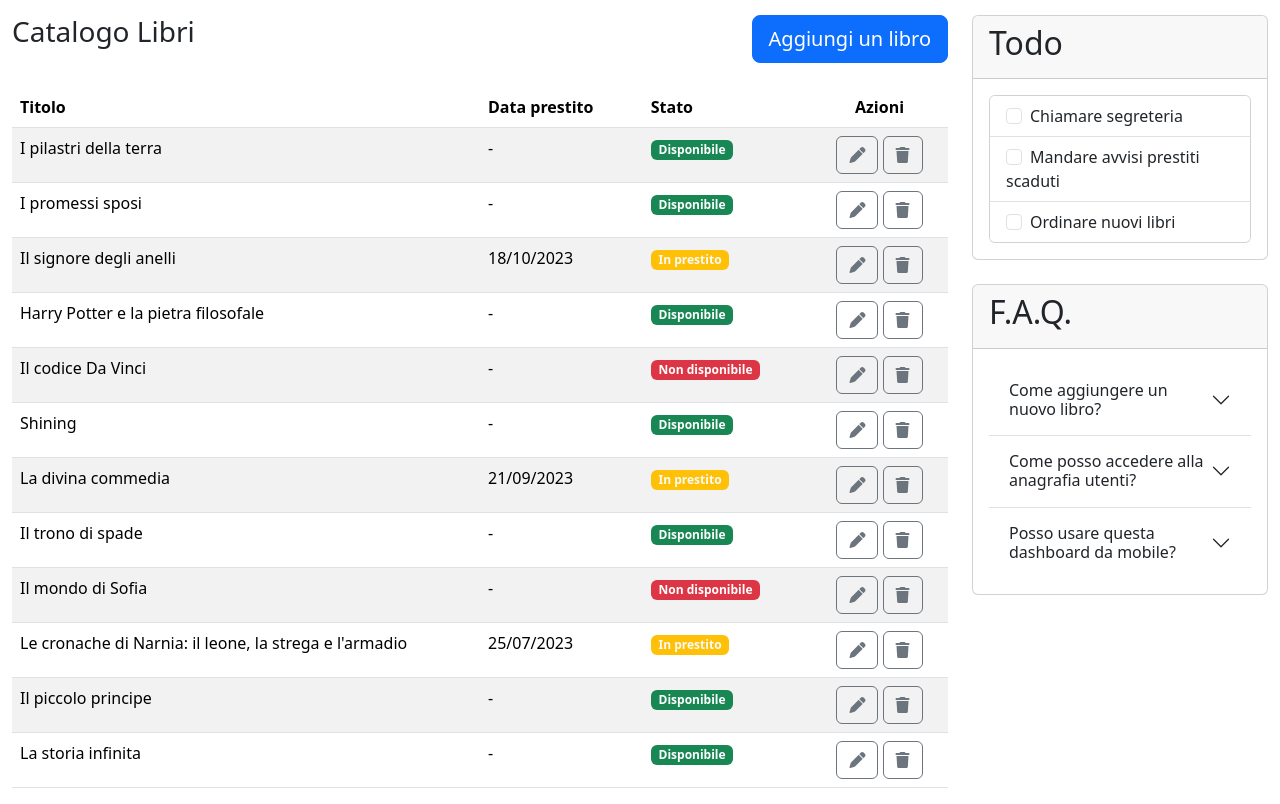
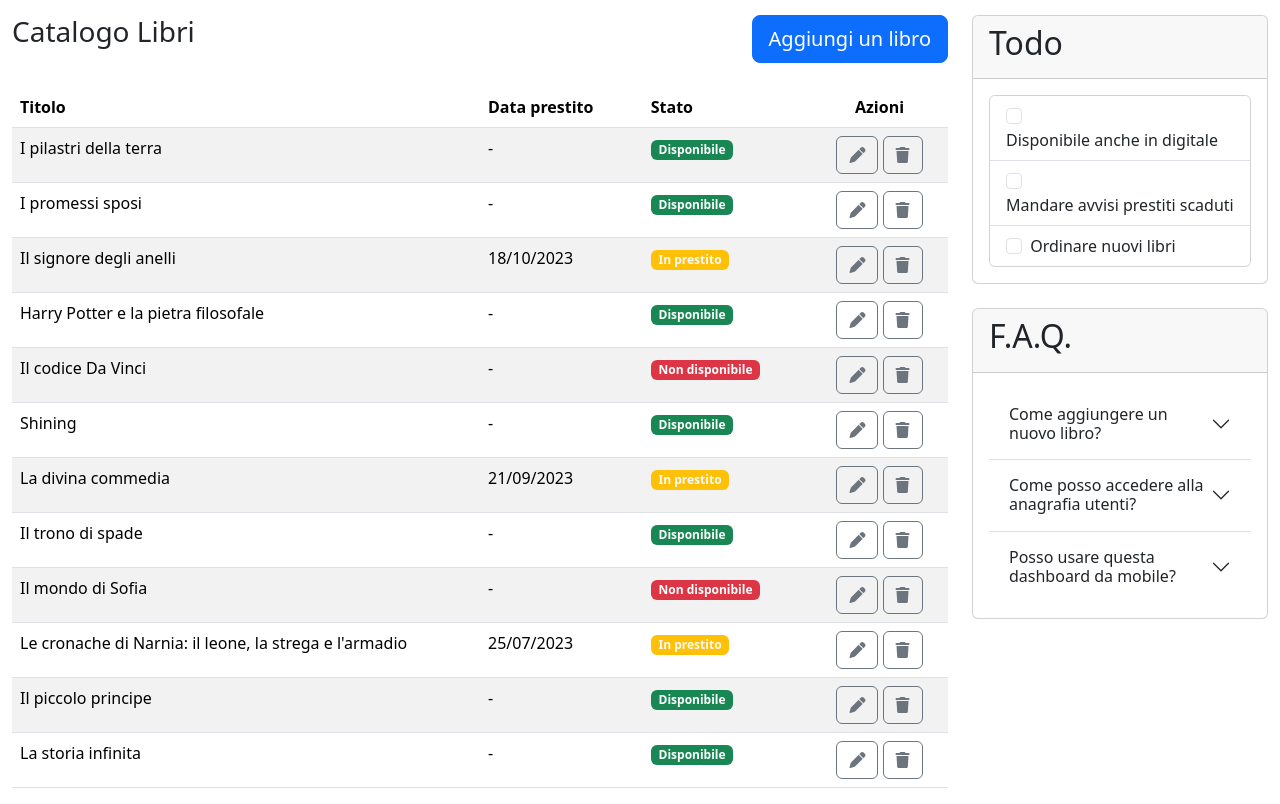
Before and after one commit to FedericoBellezza/html-css-bootstrap-dashboard, a plain HTML site: page index.html in a window 1280 px wide. Shown: the part 95-899 px from the top of the page. Drawn offline with nearby package versions, Linux system fonts and the light colour scheme.

Commit message:
add labels on checkbox

```diff
--- a/index.html
+++ b/index.html
@@ -198,9 +198,18 @@
 						<div class="card-body">
 							<div class="card">
 								<ul class="list-group list-group-flush">
-									<li class="list-group-item"><input class="form-check-input me-2" type="checkbox" value="" id="flexCheckDefault" />Chiamare segreteria</li>
-									<li class="list-group-item"><input class="form-check-input me-2" type="checkbox" value="" id="flexCheckDefault" />Mandare avvisi prestiti scaduti</li>
-									<li class="list-group-item"><input class="form-check-input me-2" type="checkbox" value="" id="flexCheckDefault" />Ordinare nuovi libri</li>
+									<li class="list-group-item">
+										<input class="form-check-input me-1" type="checkbox" value="" id="flexCheckDefault1" />
+										<label class="form-check-label" for="flexCheckDefault1">Disponibile anche in digitale</label>
+									</li>
+									<li class="list-group-item">
+										<input class="form-check-input me-1" type="checkbox" value="" id="flexCheckDefault2" />
+										<label class="form-check-label" for="flexCheckDefault2">Mandare avvisi prestiti scaduti</label>
+									</li>
+									<li class="list-group-item">
+										<input class="form-check-input me-1" type="checkbox" value="" id="flexCheckDefault3" />
+										<label class="form-check-label" for="flexCheckDefault3">Ordinare nuovi libri</label>
+									</li>
 								</ul>
 							</div>
 						</div>
```
